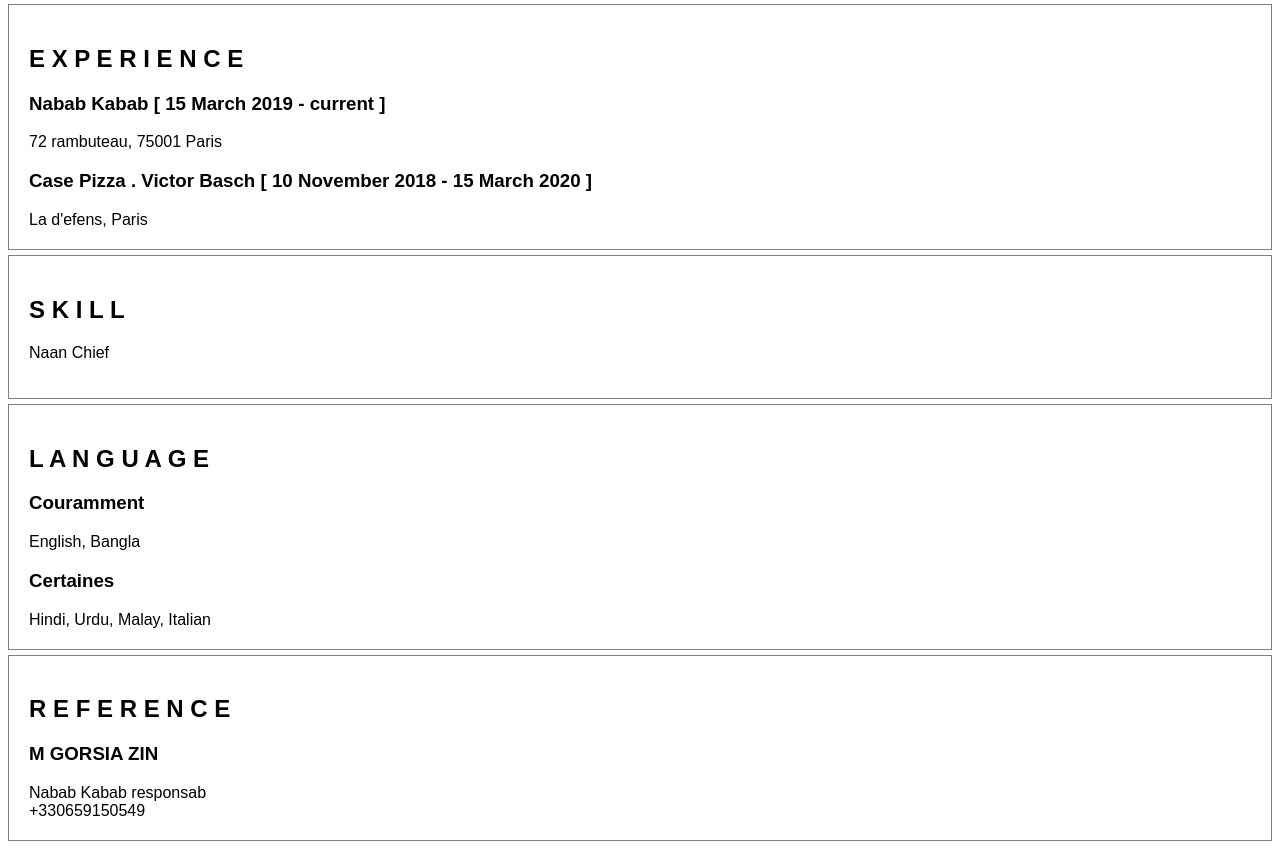
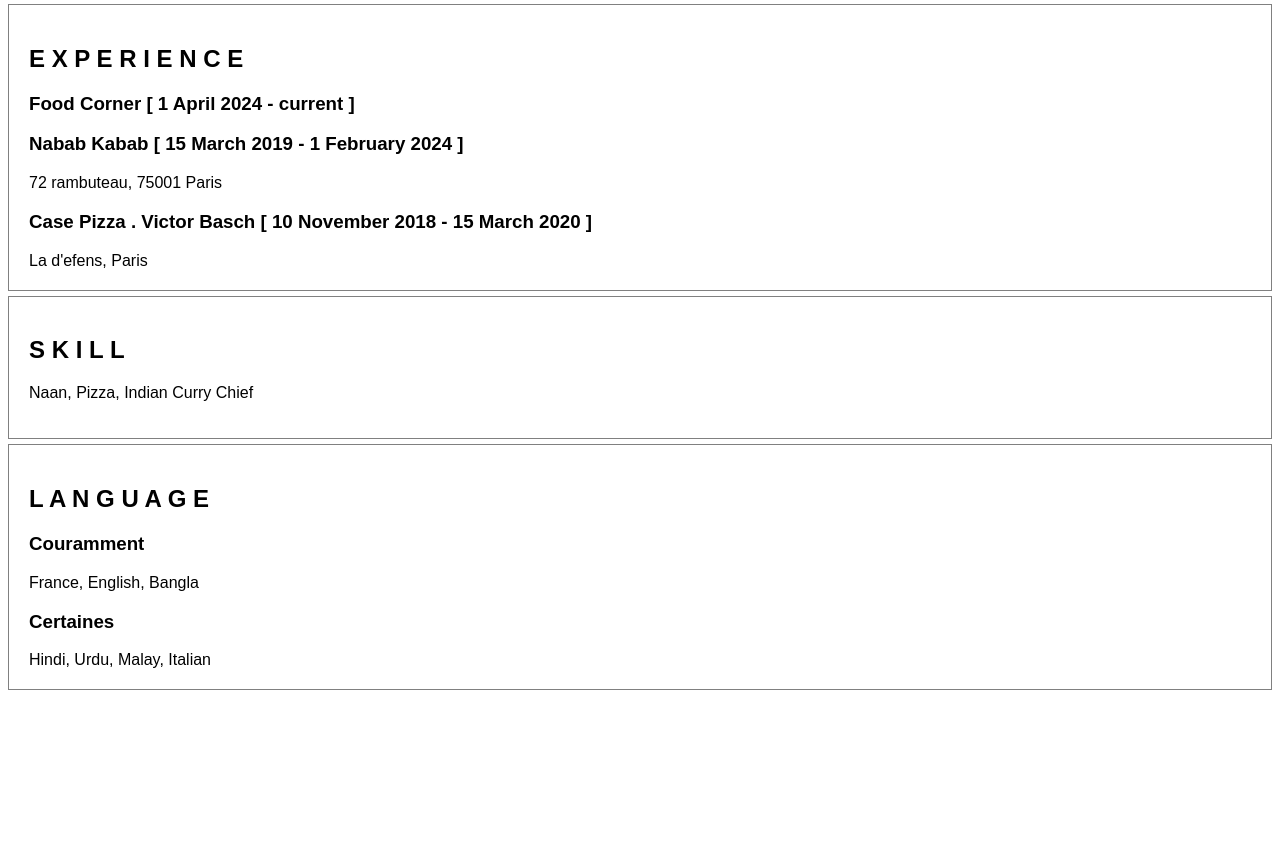
Before and after one commit to mahiuddin/sabbir-sarkar, a plain HTML site: page index.html in a window 1280 px wide. Shown: the part 456-1305 px from the top of the page. After the commit the page ends 1154 px from the top, so only its background shows below. Drawn offline with Linux system fonts and the light colour scheme.

Commit message:
skill, experience and language added

```diff
--- a/index.html
+++ b/index.html
@@ -39,7 +39,8 @@
     </div>
     <div class="skill">
         <h2>E X P E R I E N C E</h2>
-        <h3>Nabab Kabab [ 15 March 2019 - current ]</h3>
+        <h3>Food Corner [ 1 April 2024 - current ]</h3>
+        <h3>Nabab Kabab [ 15 March 2019 - 1 February 2024 ]</h3>
         72 rambuteau, 75001 Paris
         <h3>Case Pizza . Victor Basch [ 10 November 2018 - 15 March 2020 ]</h3>
         La d'efens, Paris
@@ -47,25 +48,14 @@
     </div>
     <div class="training">
         <h2>S K I L L</h2>
-        <p>Naan Chief</p>
+        <p>Naan, Pizza, Indian Curry Chief</p>
     </div>
     <div class="language">
         <h2>L A N G U A G E</h2>
         <h3>Couramment</h3>
-        English, Bangla
+        France, English, Bangla
         <h3>Certaines</h3>
         Hindi, Urdu, Malay, Italian
     </div>
-    <div class="referees">
-        <h2>R E F E R E N C E</h2>
-        <h3>M GORSIA ZIN</h3>
-        Nabab Kabab responsab<br>
-        +330659150549
-    </div>
-
-
-
-
-
 </body>
 </html>
```
